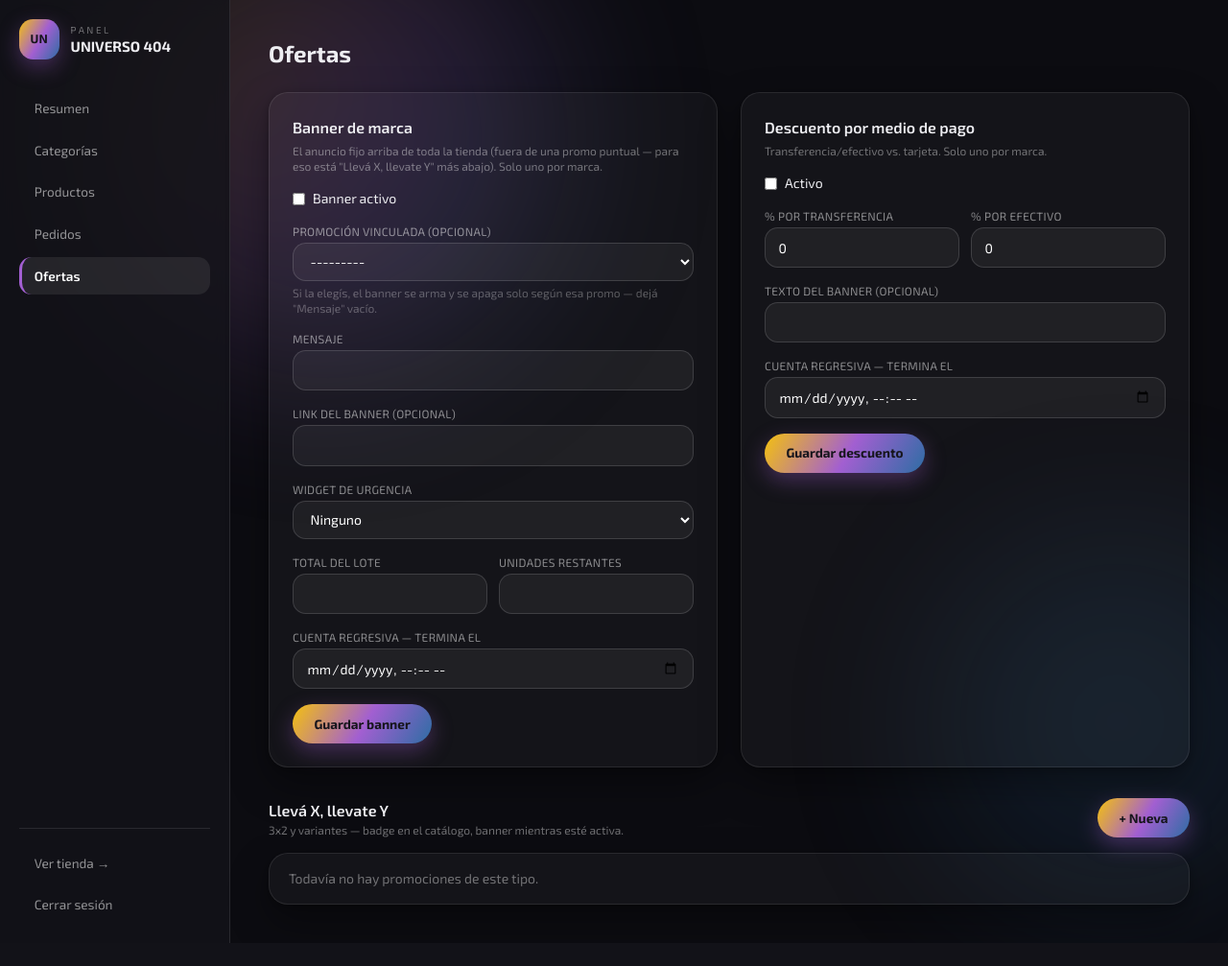
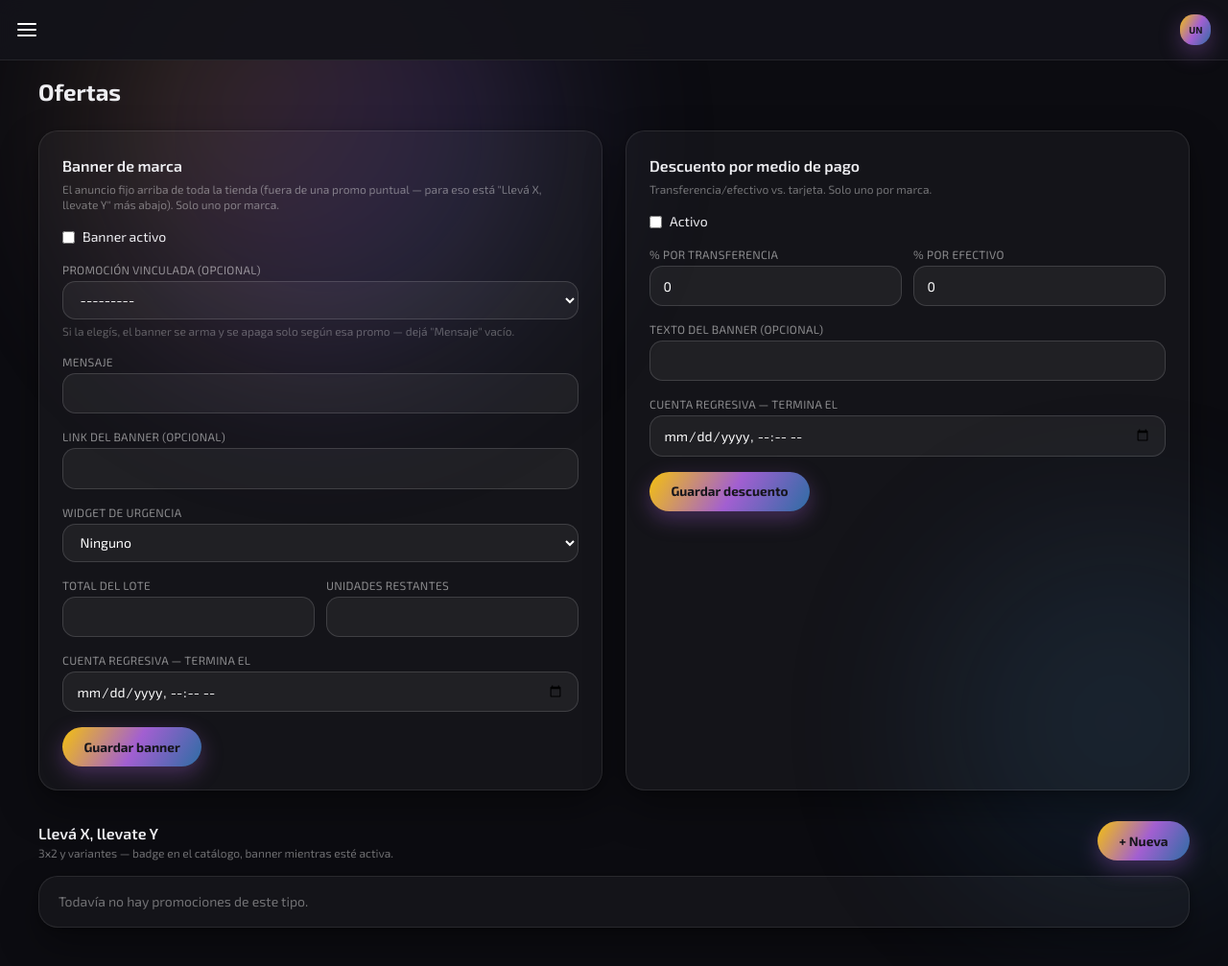
Before and after one commit to juanperdomo-9/ficctura-u404, a Django app: page /panel/ofertas/ in a window 1280 px wide. Shown: the whole page at 96% size. Before the commit the page ends 983 px from the top, so only its background shows below. Run offline with Django 5.2, Linux system fonts and the light colour scheme; the visitor is signed in with stand-in values (Sample User, id 1); data comes from the database, SQL or seed files in the repository; data that the repository does not hold is empty.

Commit message:
Sidebar del panel: siempre oculto, se abre con el hamburger (no solo mobile)
Pedido del usuario: quería el comportamiento tipo navbar (a la
izquierda) en cualquier tamaño de pantalla, no que el sidebar quedara
fijo en desktop y el hamburger fuera solo un fallback de mobile. Se
saca el @media (max-width:767px) que gateaba el modo "off canvas" —
ahora topbar/overlay/sidebar off-canvas son el comportamiento default
siempre, y el contenido (<main>) usa todo el ancho disponible.

```diff
--- a/static/css/output.css
+++ b/static/css/output.css
@@ -1996,17 +1996,14 @@
     .md\:gap-14 {
       gap: calc(var(--spacing) * 14);
     }
-    .md\:bg-\[\#131319\]\/80 {
-      background-color: color-mix(in oklab, #131319 80%, transparent);
-    }
-    .md\:p-10 {
-      padding: calc(var(--spacing) * 10);
-    }
     .md\:px-10 {
       padding-inline: calc(var(--spacing) * 10);
     }
     .md\:py-3\.5 {
       padding-block: calc(var(--spacing) * 3.5);
+    }
+    .md\:pb-10 {
+      padding-bottom: calc(var(--spacing) * 10);
     }
     .md\:pl-6 {
       padding-left: calc(var(--spacing) * 6);
--- a/templates/dashboard/base.html
+++ b/templates/dashboard/base.html
@@ -21,21 +21,21 @@
     <div class="panel-blob panel-blob--b"></div>
 
     {% comment %}
-    Barra superior SOLO en mobile (md:hidden) — el hamburguesa vive acá,
-    igual que en la referencia de Las Manolas. En desktop el sidebar ya
-    está siempre visible, así que esta barra no hace falta.
+    Barra superior fija, SIEMPRE visible (pedido del usuario, 28/8: el
+    sidebar no queda fijo en ningún tamaño de pantalla, solo aparece al
+    tocar el hamburguesa — como un navbar, pero a la izquierda).
     {% endcomment %}
-    <div class="panel-topbar md:hidden">
+    <div class="panel-topbar">
         <button type="button" id="panel-menu-btn" aria-label="Abrir menú" aria-expanded="false" aria-controls="panel-sidebar">
             <span></span><span></span><span></span>
         </button>
         <span class="panel-badge !w-8 !h-8 !text-[10px]">{{ brand_config.name|slice:":2"|upper }}</span>
     </div>
 
-    {% comment %}Fondo oscuro atrás del sidebar cuando está abierto en mobile — tocarlo lo cierra.{% endcomment %}
-    <div id="panel-overlay" class="panel-overlay md:hidden"></div>
+    {% comment %}Fondo oscuro atrás del sidebar cuando está abierto — tocarlo lo cierra.{% endcomment %}
+    <div id="panel-overlay" class="panel-overlay"></div>
 
-    <aside id="panel-sidebar" class="panel-sidebar relative z-10 w-60 shrink-0 bg-[#131319]/95 md:bg-[#131319]/80 backdrop-blur border-r border-white/10 min-h-screen p-5 flex flex-col gap-1">
+    <aside id="panel-sidebar" class="panel-sidebar relative z-10 w-60 shrink-0 bg-[#131319]/95 backdrop-blur border-r border-white/10 min-h-screen p-5 flex flex-col gap-1">
         <div class="mb-7 flex items-center gap-3">
             <span class="panel-badge">{{ brand_config.name|slice:":2"|upper }}</span>
             <div>
@@ -58,7 +58,7 @@
         </div>
     </aside>
 
-    <main class="relative z-10 flex-1 p-5 pt-20 md:p-10 min-w-0">
+    <main class="relative z-10 flex-1 px-5 pb-5 md:px-10 md:pb-10 pt-20 min-w-0">
         {% if messages %}
         <div class="mb-6 space-y-2">
             {% for message in messages %}
@@ -141,26 +141,15 @@
         .variant-row, .photo-row { display: none; }
 
         /* ==========================================================
-           Responsive (28/8) — el sidebar fijo de siempre no entraba en
-           una pantalla de celular. En mobile pasa a un panel "off
-           canvas" (fuera de la pantalla, a la izquierda) que se abre
-           con el hamburguesa de la barra superior, igual patrón que la
-           referencia de Las Manolas. En desktop (md+) nada de esto se
-           nota — el sidebar vuelve a quedar fijo como estaba.
+           Sidebar tipo "navbar a la izquierda" (pedido del usuario,
+           28/8): SIEMPRE arranca oculto — en cualquier tamaño de
+           pantalla, no solo mobile — y aparece nada más al tocar el
+           hamburguesa de la barra superior fija. Antes esto solo pasaba
+           debajo de 768px y en desktop el sidebar quedaba siempre
+           visible; ahora es el mismo comportamiento en todos lados.
         ========================================================== */
-        /* OJO (bug real, se vio en producción a 1280px de ancho): estas
-           reglas van SIN media query a propósito acá abajo. Con Tailwind,
-           `md:hidden` y esta regla propia tienen la MISMA especificidad
-           (un solo selector de clase cada una) — gana la que queda
-           última en el CSS, y esta hoja (inline, al final del <body>)
-           queda DESPUÉS del output.css del <head>. Si acá se pone
-           `display: flex` sin condición, le termina ganando a
-           `md:hidden` y la topbar queda visible en desktop también. Por
-           eso el default es `display: none` y recién adentro del
-           @media de abajo pasa a `flex` — no depende de que la clase de
-           Tailwind sobreviva la pelea de especificidad. */
         .panel-topbar {
-            display: none;
+            display: flex;
             position: fixed; top: 0; left: 0; right: 0; z-index: 40;
             align-items: center; justify-content: space-between;
             padding: .85rem 1.1rem;
@@ -176,19 +165,15 @@
         body.panel-nav-open #panel-menu-btn span:nth-child(2) { opacity: 0; }
         body.panel-nav-open #panel-menu-btn span:nth-child(3) { transform: translateY(-6px) rotate(-45deg); }
 
-        .panel-overlay { display: none; position: fixed; inset: 0; z-index: 20; background: rgba(0,0,0,.6); opacity: 0; pointer-events: none; transition: opacity .2s ease; }
+        .panel-overlay { position: fixed; inset: 0; z-index: 20; background: rgba(0,0,0,.6); opacity: 0; pointer-events: none; transition: opacity .2s ease; }
         body.panel-nav-open .panel-overlay { opacity: 1; pointer-events: auto; }
 
-        @media (max-width: 767px) {
-            .panel-topbar { display: flex; }
-            .panel-overlay { display: block; }
-            .panel-sidebar {
-                position: fixed; top: 0; bottom: 0; left: 0; z-index: 30;
-                transform: translateX(-100%);
-                transition: transform .22s ease;
-            }
-            body.panel-nav-open .panel-sidebar { transform: translateX(0); }
+        .panel-sidebar {
+            position: fixed; top: 0; bottom: 0; left: 0; z-index: 30;
+            transform: translateX(-100%);
+            transition: transform .22s ease;
         }
+        body.panel-nav-open .panel-sidebar { transform: translateX(0); }
     </style>
 
     {% block extra_js %}{% endblock %}
```
